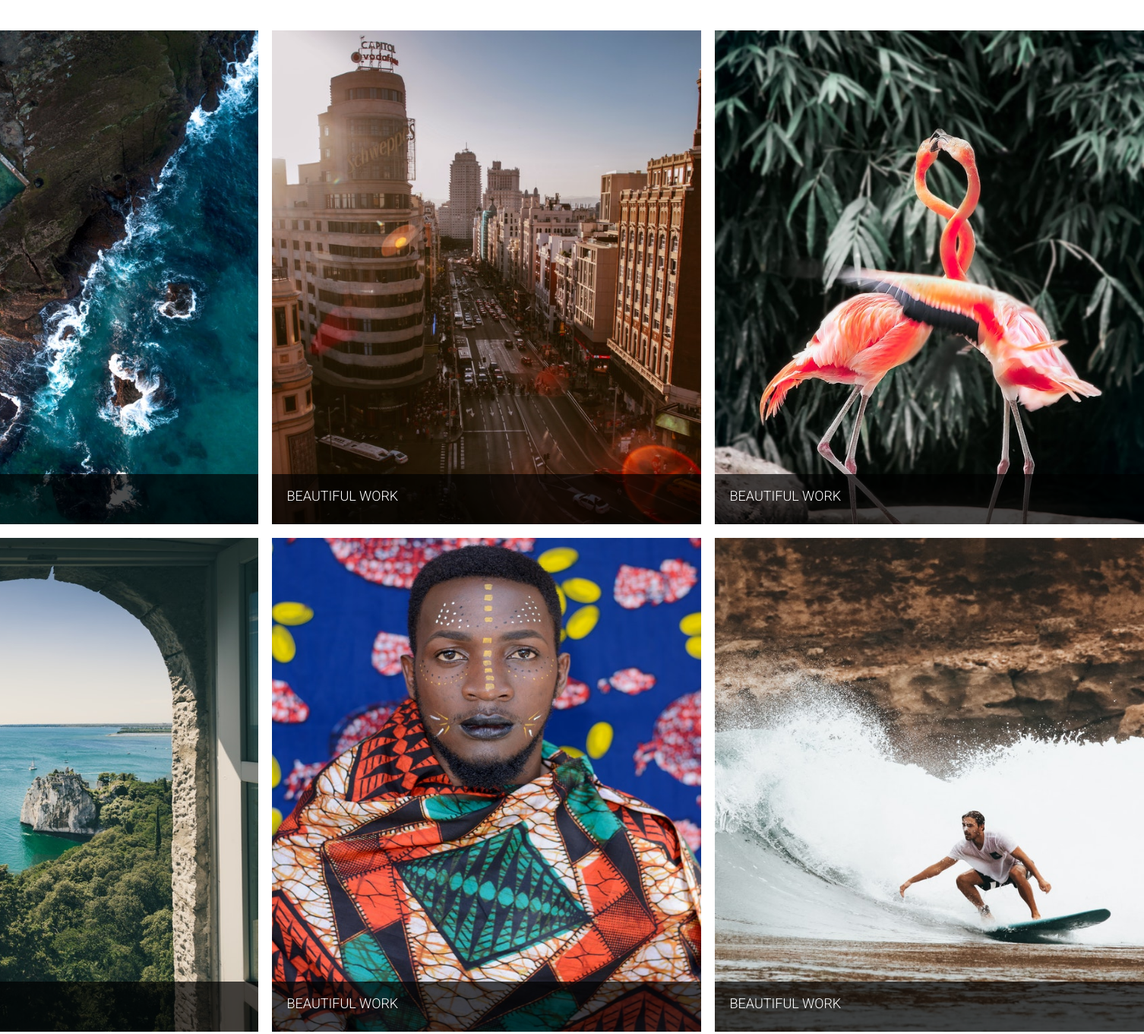
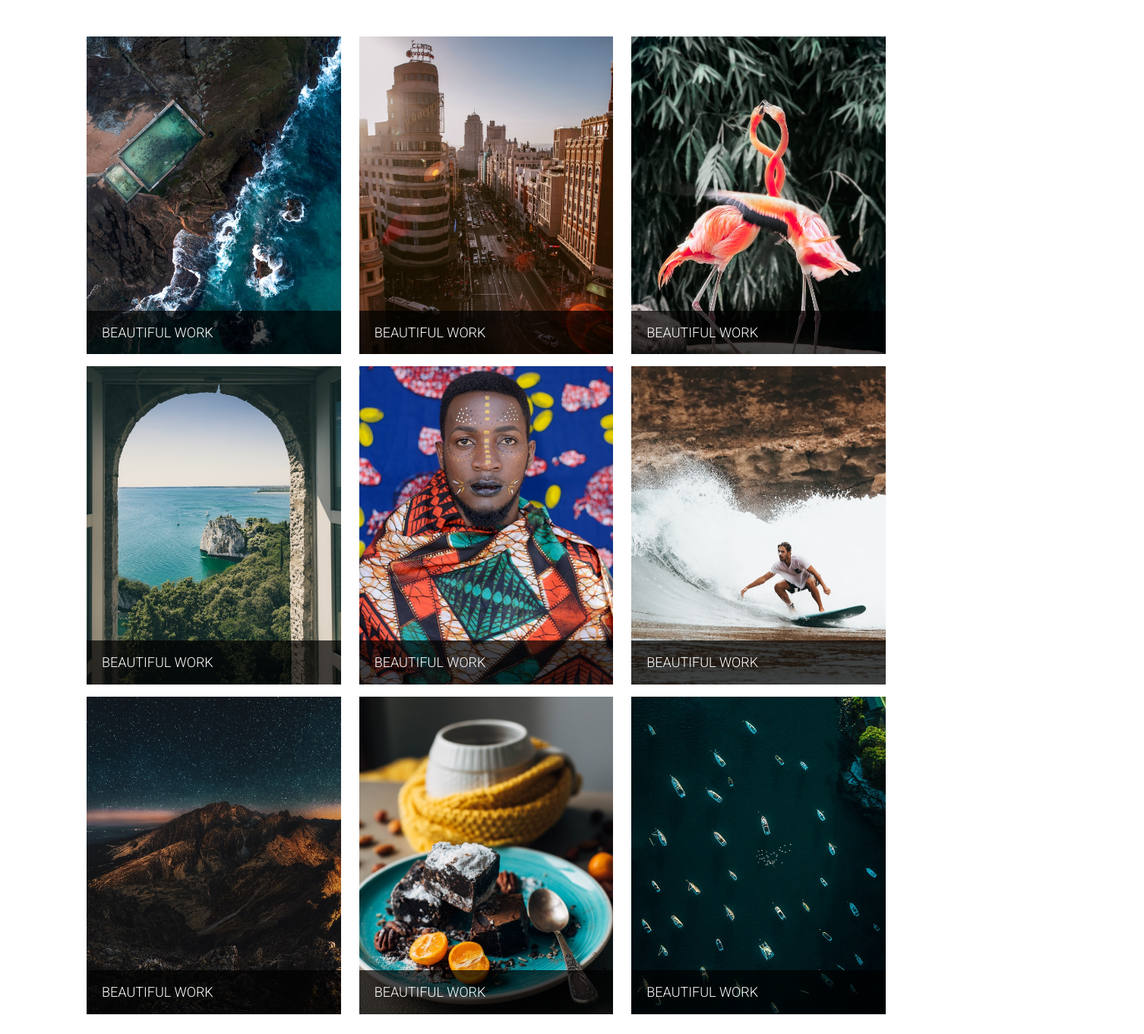
Before and after one commit to Manish-at-git/HTML-CSS-Website, a plain HTML site: page Gallary.html in a window 1280 px wide. Shown: the part 800-2161 px from the top of the page at 76% size, 1506 px wide, since content can reach past the window. Drawn offline with nearby package versions, Linux system fonts and the light colour scheme.

Commit message:
conerted gallary from grid to column

```diff
--- a/Gallary.html
+++ b/Gallary.html
@@ -123,7 +123,126 @@
       </div>
     </section>
 
-    <section class="section_three">
+    <section class="container-fluid">
+      <div class="row d-flex justify-content-around Gallary_Container">
+        <div class="col-md-4 d-flex align-items-center justify-content-center">
+          <div class="image">
+            <img
+              src="images/gallery1.jpg"
+              alt="gallery image"
+              class="img-fluid py-2"
+            />
+            <div class="image-content">
+              <h3>Beautiful Work</h3>
+            </div>
+          </div>
+        </div>
+        <div class="col-md-4 d-flex align-items-center justify-content-center">
+          <div class="image">
+            <img
+              src="images/gallery2.jpg"
+              alt="gallery image"
+              class="img-fluid py-2"
+            />
+            <div class="image-content">
+              <h3>Beautiful Work</h3>
+            </div>
+          </div>
+        </div>
+        <div class="col-md-4 d-flex align-items-center justify-content-center">
+          <div class="image">
+            <img
+              src="images/gallery3.jpg"
+              alt="gallery image"
+              class="img-fluid py-2"
+            />
+            <div class="image-content">
+              <h3>Beautiful Work</h3>
+            </div>
+          </div>
+        </div>
+
+        <div class="col-md-4 d-flex align-items-center justify-content-center">
+          <div class="image">
+            <img
+              src="images/gallery4.jpg"
+              alt="gallery image"
+              class="img-fluid py-2"
+            />
+            <div class="image-content">
+              <h3>Beautiful Work</h3>
+            </div>
+          </div>
+        </div>
+
+        <div class="col-md-4 d-flex align-items-center justify-content-center">
+          <div class="image">
+            <img
+              src="images/gallery5.jpg"
+              alt="gallery image"
+              class="img-fluid py-2"
+            />
+            <div class="image-content">
+              <h3>Beautiful Work</h3>
+            </div>
+          </div>
+        </div>
+
+        <div class="col-md-4 d-flex align-items-center justify-content-center">
+          <div class="image">
+            <img
+              src="images/gallery6.jpg"
+              alt="gallery image"
+              class="img-fluid py-2"
+            />
+            <div class="image-content">
+              <h3>Beautiful Work</h3>
+            </div>
+          </div>
+        </div>
+
+        <div class="col-md-4 d-flex align-items-center justify-content-center">
+          <div class="image">
+            <img
+              src="images/gallery7.jpg"
+              alt="gallery image"
+              class="img-fluid py-2"
+            />
+            <div class="image-content">
+              <h3>Beautiful Work</h3>
+            </div>
+          </div>
+        </div>
+
+        <div class="col-md-4 d-flex align-items-center justify-content-center">
+          <div class="image">
+            <img
+              src="images/gallery8.jpg"
+              alt="gallery image"
+              class="img-fluid py-2"
+            />
+            <div class="image-content">
+              <h3>Beautiful Work</h3>
+            </div>
+          </div>
+        </div>
+
+        <div class="col-md-4 d-flex align-items-center justify-content-center">
+          <div class="image">
+            <img
+              src="images/gallery9.jpg"
+              alt="gallery image"
+              class="img-fluid py-2"
+            />
+            <div class="image-content">
+              <h3>Beautiful Work</h3>
+            </div>
+          </div>
+        </div>
+      </div>
+    </section>
+
+    <!-- <section class="section_three">
       <div class="Gallary_Container d-flex justify-content-center">
         <div class="gallery">
           <a href="images/gallery1.jpg">
@@ -208,7 +327,7 @@
                                     </a>
                         </div>
                     </div>
-                    </section>
+                    </section> -->
 
                     <div class="container-fluid footer text-white">
                         <div class="row d-flex justify-content-around pt-4">
--- a/css/custom.css
+++ b/css/custom.css
@@ -272,43 +272,8 @@ li {
     text-align: center;
 }
 
-.home-section2-content3-img1 {
-    background: linear-gradient(rgba(0, 0, 0, 0), rgba(0, 0, 0, 0.6)), url("../images/porject-1.jpg") center/cover no-repeat;
-    height: 450px;
-    /* float: left; */
-    width: auto;
-}
-
-.home-section2-content3-img2 {
-    background: linear-gradient(rgba(0, 0, 0, 0), rgba(0, 0, 0, 0.6)), url("../images/porject-2.jpg") center/cover no-repeat;
-    height: 450px;
-    /* float: right; */
-    width: auto;
-}
-
-.home-section2-content3 {
-    display: grid;
-    grid-template-columns: 1fr 1fr;
-    gap: 25px;
-}
-
 
 /* HOME */
-
-
-/* GALLARY */
-
-.gallery {
-    margin: 0 0px;
-    display: grid;
-    grid-template-columns: repeat(3, 1fr);
-    grid-gap: 18px;
-}
-
-.gallery img {
-    height: 650px;
-    width: 565px;
-}
 
 .Gallary_Container {
     margin: 40px 90px;
@@ -320,7 +285,7 @@ li {
 
 .image-content {
     position: absolute;
-    bottom: 0;
+    bottom: 8px;
     left: 0;
     color: #fff;
     padding: 18px 20px;
@@ -332,6 +297,8 @@ li {
     font-size: 18px;
     font-weight: 300;
     text-transform: uppercase;
+    margin-top: 0px;
+    margin-bottom: 0px;
 }
 
 
@@ -355,8 +322,7 @@ li {
 }
 
 .img-long {
-    height: 500px;
-    /* height: auto; */
+    height: auto;
     object-fit: cover;
 }
 
@@ -467,10 +433,7 @@ li {
         grid-gap: 18px;
     }
     .Gallary_Container {
-        margin: 20px 20px;
-    }
-    .image-content {
-        width: 565px;
+        margin: 20px 0;
     }
     /* GALLARY */
     /* BLOG */
@@ -495,15 +458,6 @@ li {
         gap: 15px;
     }
     /* HOME */
-    /* BLOG */
-    .gallery img {
-        height: 400px;
-        width: 347px;
-    }
-    .image-content {
-        width: 347px;
-    }
-    /* BLOG */
     .checkbar {
         position: absolute;
         top: 20px;
```
Also changed, not shown: index.html (+9 -6 lines), images/porject-1.jpg, images/porject-2.jpg.
